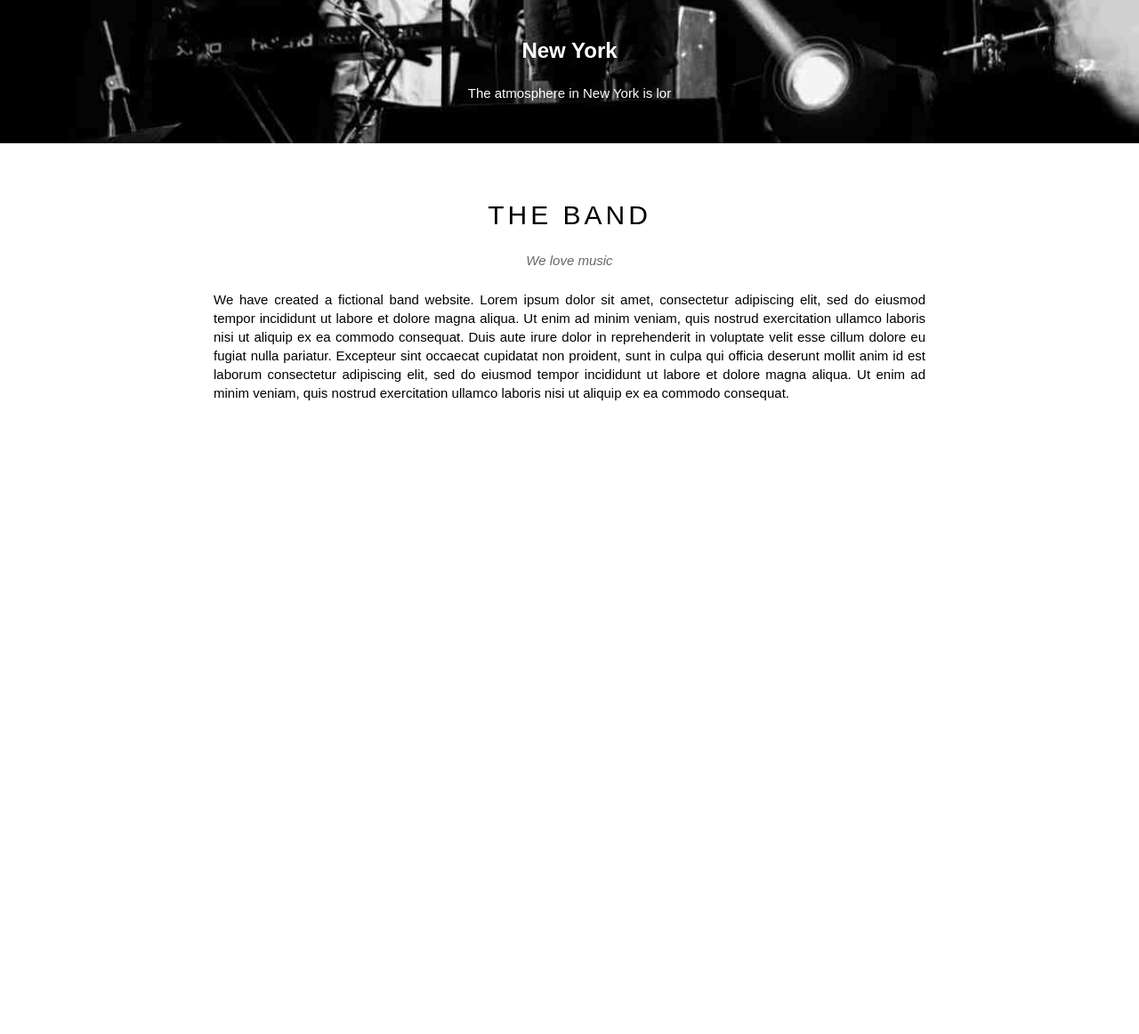
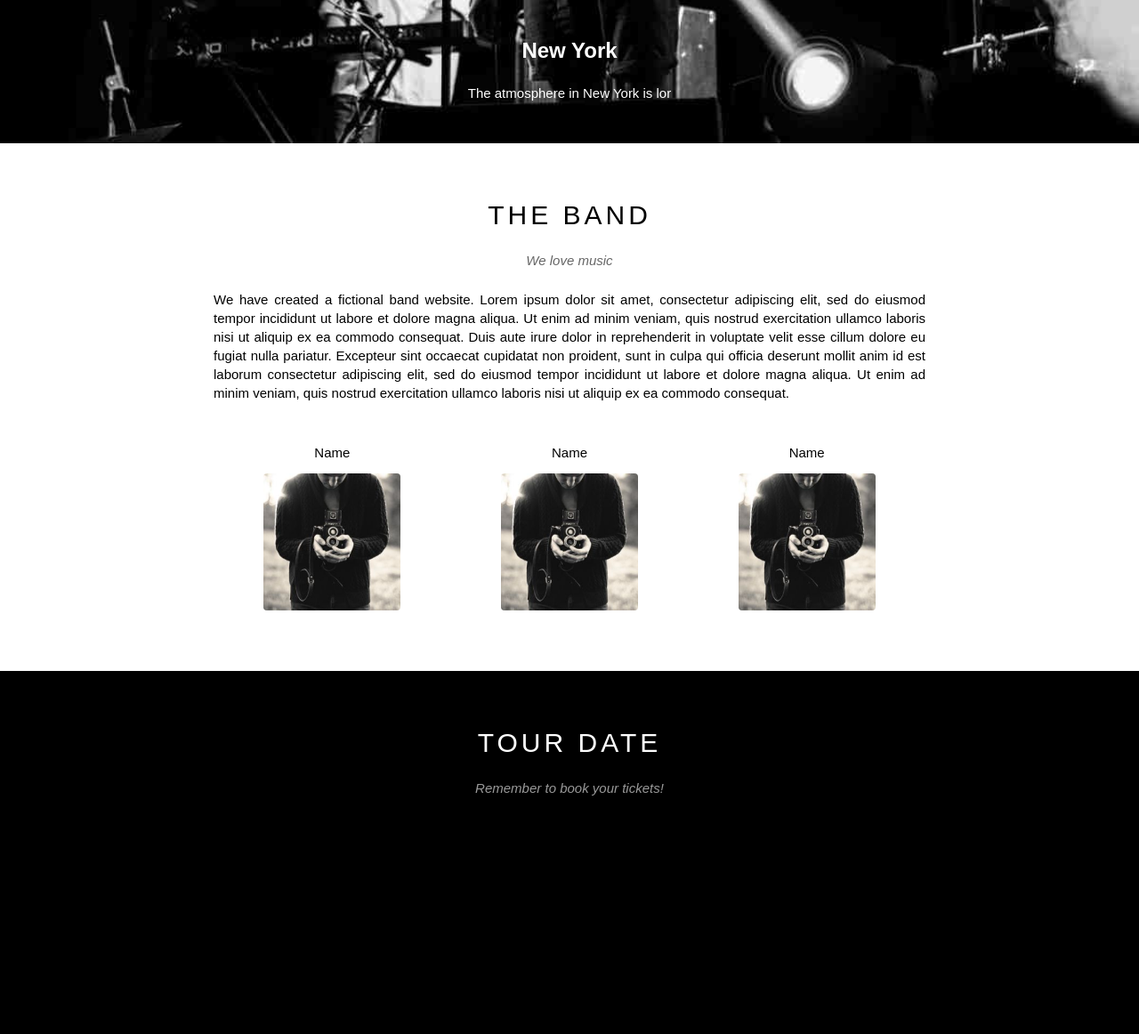
Before and after one commit to Hungln2301/html-F8, a plain HTML site: page index.html in a window 1280 px wide. Shown: the part 525-1687 px from the top of the page at 89% size. Before the commit the page ends 1041 px from the top, so only its background shows below. Drawn offline with Linux system fonts and the light colour scheme.

Commit message:
chore: add the band

```diff
--- a/assets/css/styles.css
+++ b/assets/css/styles.css
@@ -1,12 +1,13 @@
-*{
-    padding:0 ;
-    margin:0 ;
+* {
+    padding: 0;
+    margin: 0;
     box-sizing: border-box;
 }
 
 html {
     font-family: Arial, Helvetica, sans-serif;
 }
+
 /*
 1.Từ ngoài vào trong
 2.Từ trên xuống dưới
@@ -19,9 +20,15 @@ html {
 4.Kiểu chữ (kiểu chữ, hình tròn, hình vuông,...)
 
  */
-#main {
+.clear {
+    clear: both;
+}
 
+.text-white {
+    color: #fff !important;
 }
+
+#main {}
 
 #header {
     position: fixed;
@@ -37,45 +44,46 @@ right: 0;
     display: inline-block;
 }
 
-#nav, .subnav{
+#nav,
+.subnav {
     list-style-type: none;
 
 }
-#nav > li{
+
+#nav>li {
     display: inline-block;
 }
+
 #nav li {
 
     position: relative;
 }
 
-#nav > li > a{
+#nav>li>a {
     color: #fff;
     text-transform: uppercase;
 }
 
 #nav li a {
     text-decoration: none;
-    line-height:46px;
+    line-height: 46px;
     padding: 0 24px;
     display: block;
 }
 
-#nav li:hover .subnav{
+#nav li:hover .subnav {
     display: block;
 }
 
 #nav .subnav li:hover a,
-#nav > li:hover > a {
+#nav>li:hover>a {
     color: #000;
     background-color: #ccc;
 }
 
-#nav li:hover a {
+#nav li:hover a {}
 
-}
-
-#nav .subnav{
+#nav .subnav {
     display: none;
     position: absolute;
     top: 100%;
@@ -85,7 +93,7 @@ right: 0;
     box-shadow: 0 0 10px rgba(0, 0, 0, 0.3);
 }
 
-#nav .subnav a{
+#nav .subnav a {
     color: #000;
     padding: 0 12px;
     line-height: 38px;
@@ -95,6 +103,7 @@ right: 0;
 
     font-size: 14px;
 }
+
 #header .search-btn {
     float: right;
 }
@@ -121,7 +130,7 @@ padding: 0 21px;
 }
 
 
-#slider  .text-content{
+#slider .text-content {
     position: absolute;
     color: #fff;
     bottom: 48px;
@@ -130,23 +139,26 @@ transform: translateX(-50%);
     text-align: center;
     width: 100%;
 }
-#slider  .text-heading {
+
+#slider .text-heading {
     font-size: 24px;
     font-weight: 500%;
 }
-#slider  .text-description {
+
+#slider .text-description {
     font-size: 15px;
     margin-top: 25px;
 }
-#content {
 
-}
+#content {}
+
 #content .content-section {
     width: 800px;
     margin-right: auto;
     margin-left: auto;
     padding: 64px 0;
 }
+
 #content .section-heading {
     font-size: 30px;
     font-weight: 500;
@@ -172,6 +184,33 @@ text-align: center;
 
 }
 
+#content .members-list {
+    margin-top: 48px;
+}
+
+
+#content .member-item {
+    float: left;
+    width: 33.33333%;
+    text-align: center;
+}
+
+#content .member-name {
+    font-size: 15px;
+
+}
+
+#content .member-img {
+    width: 154px;
+    margin-top: 15px;
+    border-radius: 4px;
+}
+
+.tour-section {
+    background-color: #000;
+}
+
 #footer {
 
+
 }
--- a/index.html
+++ b/index.html
@@ -58,18 +58,46 @@
           cupidatat non proident, sunt in culpa qui officia deserunt mollit anim id est laborum consectetur adipiscing
           elit, sed do eiusmod tempor incididunt ut labore et dolore magna aliqua. Ut enim ad minim veniam, quis nostrud
           exercitation ullamco laboris nisi ut aliquip ex ea commodo consequat.</p>
+        <div class="members-list">
+          <div class="member-item">
+            <p class="member-name">Name</p>
+            <img src="./assets/img/bandmember.jpg" alt="Name" class="member-img">
+          </div>
+          <div class="member-item">
+            <p class="member-name">Name</p>
+            <img src="./assets/img/bandmember.jpg" alt="Name" class="member-img">
+          </div>
+          <div class="member-item">
+            <p class="member-name">Name</p>
+            <img src="./assets/img/bandmember.jpg" alt="Name" class="member-img">
+          </div>
+          <div class="clear"></div>
+        </div>
       </div>
-      <!-- <div class="content-section">
 
 
-      </div>
-      <div class="content-section">
+      <div class="tour-section">
+        <div class="content-section">
+          <h2 class="section-heading text-white">TOUR DATE</h2>
+          <p class="section-sub-heading text-white">Remember to book your tickets!</p>
+
+          <div>
+          </div>
 
 
-      </div> -->
-    </div>
-    <div id="footer"></div>
-  </div>
+          <div class="contact-section">
+            <div class="content-section">
+              <h2 class="section-heading">CONTACT</h2>
+              <P class="section-sub-heading">Fan? Drop a note!</p>
+            </div>
+          </div>
+
+
+        <div id="footer">
+
+
+        </div>
+
 </body>
 
-</html>
+</html
```
Also changed, not shown: assets/img/bandmember.jpg (added). Lines whose indentation alone changed are shown as unchanged.
